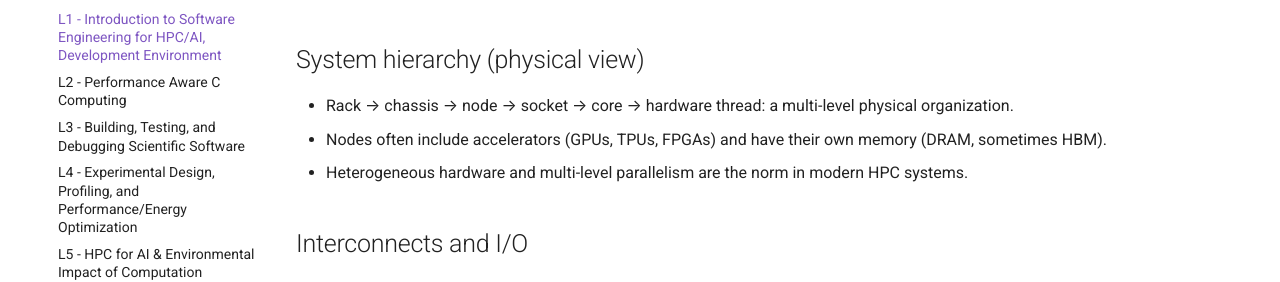
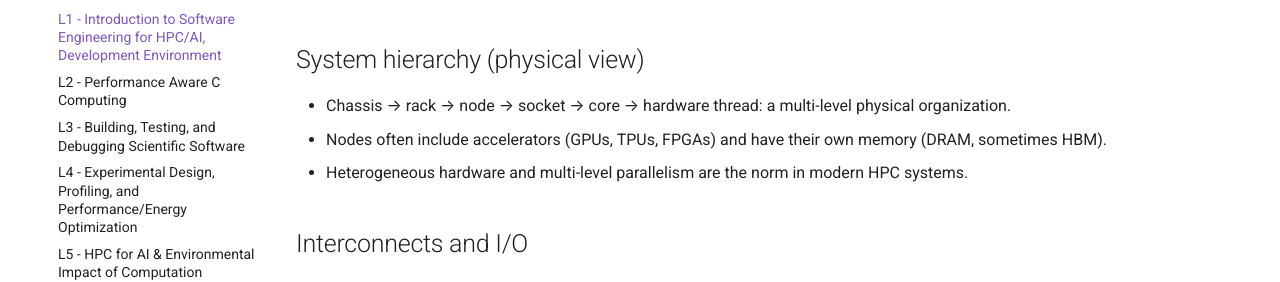
Before and after one commit to M1-CHPS/glhpc, an MkDocs documentation site: the page built from docs/lecture1.md, in a window 1280 px wide and 900 px high, scrolled down 4162 px. Shown: the part 164-446 px from the top of the window. Built offline with MkDocs 1.6.1 and Material for MkDocs 9.7.7, drawn with Linux system fonts in a browser that asks for light colours; some of the changed text lies outside the part shown.

Commit message:
Small fixes in L1

```diff
--- a/docs/lecture1.md
+++ b/docs/lecture1.md
@@ -142,7 +142,7 @@ Compiler optimizations, performance tuning, hardware acceleration are also cruci
 
 ## System hierarchy (physical view)
 
-- Rack → chassis → node → socket → core → hardware thread: a multi-level physical organization.
+- Chassis → rack → node → socket → core → hardware thread: a multi-level physical organization.
 - Nodes often include accelerators (GPUs, TPUs, FPGAs) and have their own memory (DRAM, sometimes HBM).
 - Heterogeneous hardware and multi-level parallelism are the norm in modern HPC systems.
 
```
Also changed, not shown: other parts of docs/lecture1.md (+1 -1 lines).
